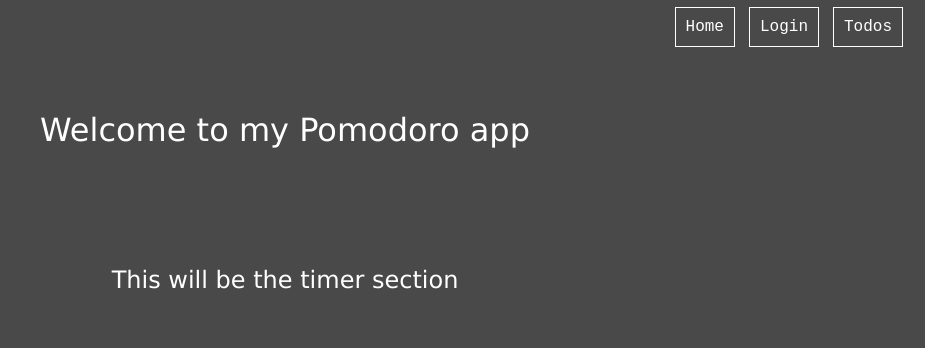
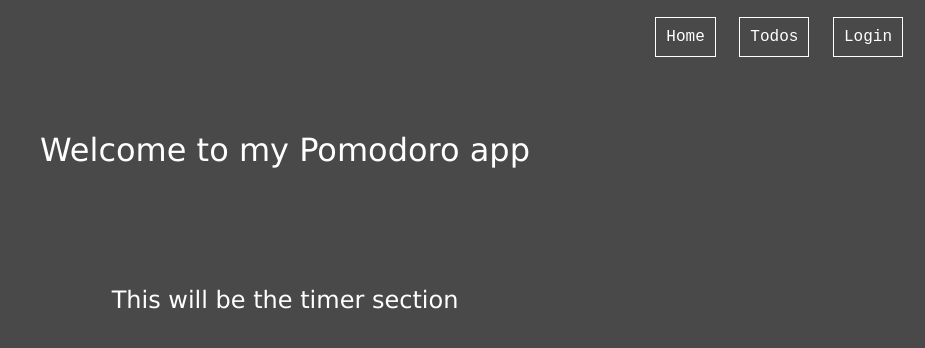
Before and after one commit to donnamagi/Pomodoro-app, a Flask app: page / in a window 1280 px wide. Shown: the top 348 px of the page, without its empty margins (355-1280 px from the left). Run offline with Flask 2, Linux system fonts and the light colour scheme.

Commit message:
Fixing Safari layout issue

```diff
--- a/app/static/styles/styles.css
+++ b/app/static/styles/styles.css
@@ -51,8 +51,8 @@ button {
 }
 
 .navbar {
-    justify-content: right;
     padding-right: 15px;
+    text-align: right;
 }
 
 header {
--- a/app/templates/base.html
+++ b/app/templates/base.html
@@ -10,11 +10,11 @@
 </head>
 <body>
 
-    <nav class="navbar">
+    <div class="navbar">
             <a class = "nav-button" href="{{ url_for('main_pages.index') }}">Home</a>
+            <a class = "nav-button" href="{{ url_for('pomodoro.todolist') }}">Todos</a>
             <a class = "nav-button" href="{{ url_for('main_pages.login') }}">Login</a>
-            <a class = "nav-button" href="{{ url_for('pomodoro.todolist') }}">Todos</a>
-    </nav>
+    </div>
 
     <div class="container">
         {% block content %}
```
